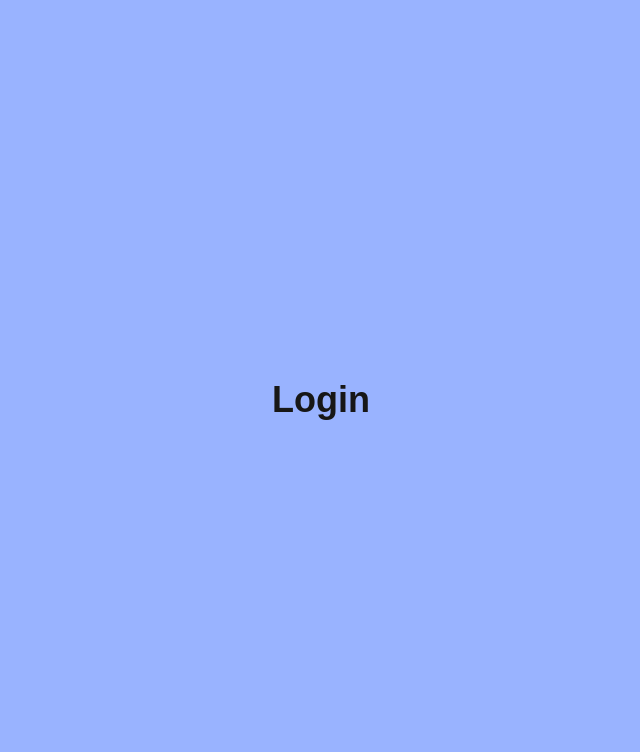
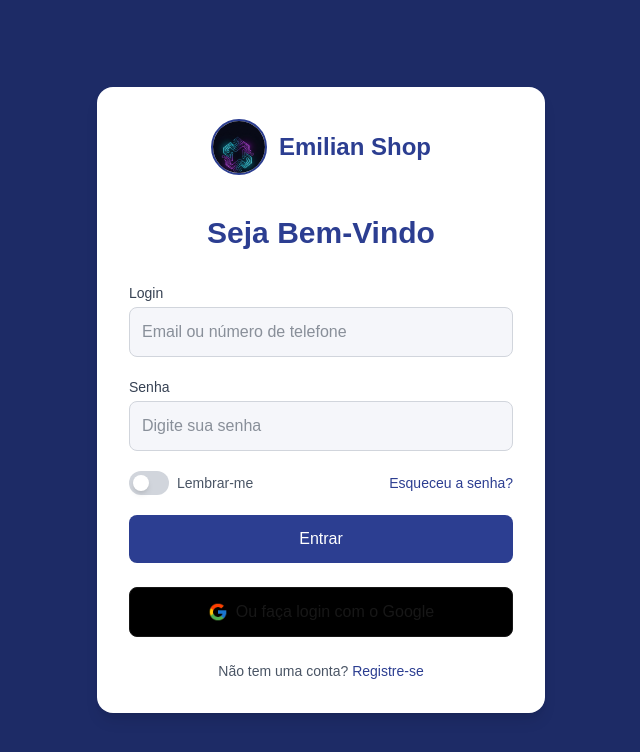
Before and after one commit to GenissonEmilio/Ecommerce, a Next.js app in the folder e-commerce/: page /login in a window 1280 px wide. Shown: the top 752 px of the page, without its empty margins (319-959 px from the left). Built offline with nearby package versions, Linux system fonts and the light colour scheme.

Commit message:
making the login screen

```diff
--- a/e-commerce/src/app/login/page.tsx
+++ b/e-commerce/src/app/login/page.tsx
@@ -1,7 +1,121 @@
+"use client"
+
+import React from "react";
+
 export default function LoginPage() {
+  const [remember, setRemember] = React.useState(false);
+
   return (
-    <div className="flex items-center justify-center h-screen">
-      <h1 className="text-4xl font-bold">Login</h1>
+    <div className="min-h-screen flex items-center justify-center bg-[#1D2B66]">
+      {/* Container */}
+      <div className="w-full max-w-md p-8 rounded-2xl bg-white shadow-lg">
+
+        {/* Logo + Nome */}
+        <div className="flex items-center justify-center mb-10">
+          <div className="w-14 h-14 rounded-full overflow-hidden border-2 border-[#2C3E91]">
+            <img
+              src="/images/logo.png"
+              alt="Emilian Shop"
+              width={56}
+              height={56}
+              className="object-cover w-full h-full"
+            />
+          </div>
+          <h1 className="ml-3 text-2xl font-bold text-[#2C3E91]">Emilian Shop</h1>
+        </div>
+
+        {/* Título */}
+        <h2 className="text-3xl font-bold text-center mb-8 text-[#2C3E91]">
+          Seja Bem-Vindo
+        </h2>
+
+        {/* Formulário de Login */}
+        <form className="space-y-5">
+          <div>
+            <label
+              htmlFor="email"
+              className="block text-sm font-medium text-gray-700"
+            >
+              Login
+            </label>
+            <input
+              type="email"
+              placeholder="Email ou número de telefone"
+              id="email"
+              required
+              className="mt-1 block w-full border border-gray-300 rounded-lg p-3 bg-[#F5F6FA] text-gray-800 focus:ring-2 focus:ring-[#2C3E91] focus:outline-none"
+            />
+          </div>
+
+          <div>
+            <label
+              htmlFor="password"
+              className="block text-sm font-medium text-gray-700"
+            >
+              Senha
+            </label>
+            <input
+              type="password"
+              placeholder="Digite sua senha"
+              id="password"
+              required
+              className="mt-1 block w-full border border-gray-300 rounded-lg p-3 bg-[#F5F6FA] text-gray-800 focus:ring-2 focus:ring-[#2C3E91] focus:outline-none"
+            />
+          </div>
+
+          {/* Toggle de Lembrar-me */}
+          <div className="flex items-center justify-between text-sm">
+            <div className="flex items-center space-x-2">
+              <button
+                type="button"
+                onClick={() => setRemember(!remember)}
+                className={`w-10 h-6 flex items-center rounded-full p-1 transition-colors ${
+                  remember ? "bg-[#2C3E91]" : "bg-gray-300"
+                }`}
+              >
+                <div
+                  className={`w-4 h-4 bg-white rounded-full shadow-md transform transition-transform ${
+                    remember ? "translate-x-4" : "translate-x-0"
+                  }`}
+                />
+              </button>
+              <span className="text-gray-600">Lembrar-me</span>
+            </div>
+
+            <a href="#" className="text-[#2C3E91] hover:underline">
+              Esqueceu a senha?
+            </a>
+          </div>
+
+
+          <button
+            type="submit"
+            className="w-full bg-[#2C3E91] text-white py-3 rounded-lg hover:bg-[#1D2B66] transition duration-200"
+          >
+            Entrar
+          </button>
+        </form>
+
+        {/* Login com Google */}
+        <div className="mt-6">
+          <button className="w-full flex items-center justify-center bg-black py-3 rounded-lg border hover:bg-neutral-800 transition-colors duration-200">
+            <img
+              src="/images/google.png"
+              alt="Google"
+              className="w-5 h-5 mr-2"
+            />
+            Ou faça login com o Google
+          </button>
+        </div>
+
+        {/* Link para registro */}
+        <p className="text-center text-sm text-gray-600 mt-6">
+          Não tem uma conta?{" "}
+          <a href="#" className="text-[#2C3E91] hover:underline">
+            Registre-se
+          </a>
+        </p>
+      </div>
     </div>
   );
 }
```
Also changed, not shown: e-commerce/public/images/google.png (added), e-commerce/public/images/logo.png (added).
